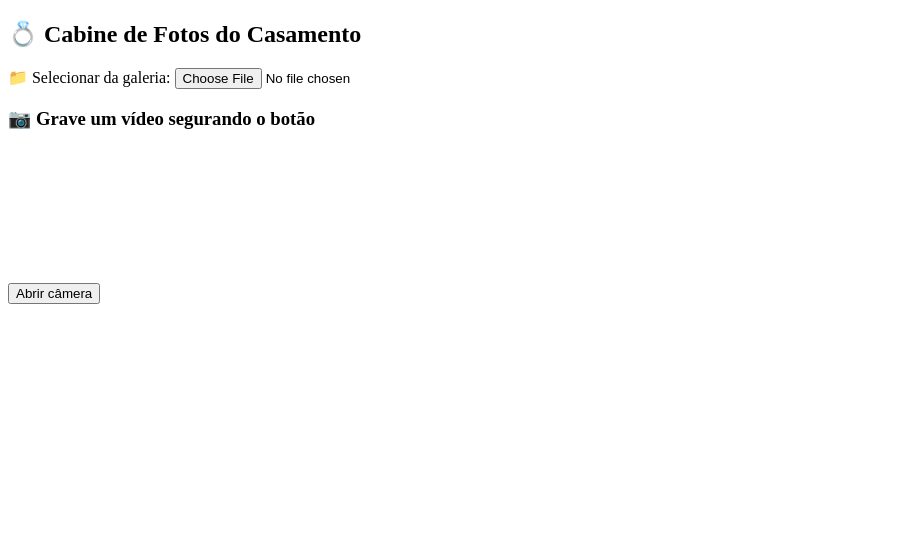
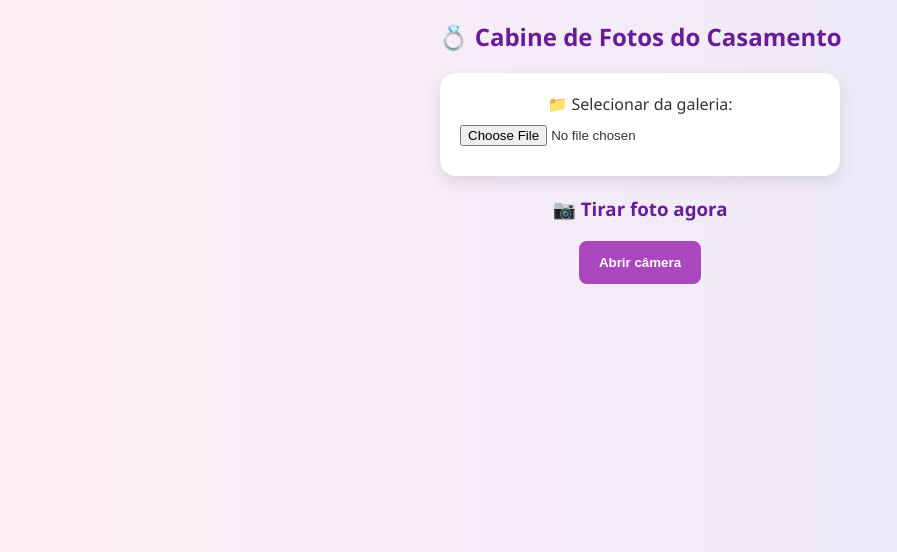
Before and after one commit to gabrielleite12/casamento, a Flask app: page / in a window 1280 px wide. Shown: the top 552 px of the page, without its empty margins (0-897 px from the left). Run offline with Flask 3, Linux system fonts and the light colour scheme.

Commit message:
Update index.html

```diff
--- a/templates/index.html
+++ b/templates/index.html
@@ -1,12 +1,118 @@
 <!DOCTYPE html>
 <html lang="pt-br">
 <head>
-  <meta charset="UTF-8" />
+  <meta charset="UTF-8">
   <title>Cabine de Fotos - Casamento</title>
-  <meta name="viewport" content="width=device-width, initial-scale=1.0" />
+  <meta name="viewport" content="width=device-width, initial-scale=1.0">
   <style>
-    /* Seu CSS original aqui */
-    /* ... (mantive o CSS que você já tinha) */
+    * {
+      box-sizing: border-box;
+    }
+
+    body {
+      margin: 0;
+      font-family: 'Segoe UI', sans-serif;
+      background: linear-gradient(to right, #fff0f5, #e6e6fa);
+      color: #333;
+      text-align: center;
+    }
+
+    h2, h3 {
+      margin: 20px 0 10px;
+      color: #6a1b9a;
+    }
+
+    form {
+      margin: 20px auto;
+      max-width: 400px;
+      background: white;
+      padding: 20px;
+      border-radius: 16px;
+      box-shadow: 0 6px 16px rgba(0, 0, 0, 0.1);
+    }
+
+    input[type="file"] {
+      display: block;
+      margin: 10px auto;
+      width: 100%;
+    }
+
+    button {
+      padding: 14px 20px;
+      background-color: #ab47bc;
+      border: none;
+      border-radius: 8px;
+      color: white;
+      font-weight: bold;
+      margin: 10px 5px;
+      cursor: pointer;
+      transition: background 0.3s;
+    }
+
+    button:hover {
+      background-color: #8e24aa;
+    }
+
+    video {
+      width: 100vw;
+      height: 100vh;
+      object-fit: cover;
+      position: fixed;
+      top: 0;
+      left: 0;
+      z-index: 999;
+      display: none;
+    }
+
+    #preview-fullscreen {
+      position: fixed;
+      top: 0;
+      left: 0;
+      width: 100vw;
+      height: 100vh;
+      background-color: black;
+      display: none;
+      justify-content: center;
+      align-items: center;
+      flex-direction: column;
+      z-index: 1000;
+    }
+
+    #preview-img {
+      max-width: 100%;
+      max-height: 100vh;
+    }
+
+    .overlay-buttons {
+      position: fixed;
+      bottom: 20px;
+      left: 50%;
+      transform: translateX(-50%);
+      z-index: 1001;
+      display: flex;
+      gap: 15px;
+      flex-wrap: wrap;
+      justify-content: center;
+    }
+
+    #abrirCamera {
+      margin-bottom: 10px;
+    }
+
+    @media (max-width: 600px) {
+      form {
+        width: 90%;
+      }
+
+      button {
+        width: 100%;
+      }
+
+      .overlay-buttons {
+        bottom: 10px;
+        flex-direction: column;
+      }
+    }
   </style>
 </head>
 <body>
@@ -25,26 +131,26 @@
   <form method="post" enctype="multipart/form-data" id="upload-form">
     <label>
       📁 Selecionar da galeria:
-      <input type="file" name="imagem" accept="image/*" />
+      <input type="file" name="imagem" accept="image/*">
     </label>
   </form>
 
-  <h3>📷 Grave um vídeo segurando o botão</h3>
+  <h3>📷 Tirar foto agora</h3>
   <button id="abrirCamera">Abrir câmera</button>
 
   <video id="camera" autoplay></video>
   <div class="overlay-buttons" id="botoesCamera" style="display: none;">
-    <button id="recordBtn">🎥 Segure para gravar</button>
+    <button id="capture">📸 Capturar</button>
   </div>
 
   <!-- Tela de pré-visualização -->
-  <div id="preview-fullscreen" style="display:none; flex-direction: column; align-items: center; justify-content: center;">
-    <video id="preview-video" controls style="max-width: 100%; max-height: 80vh; border-radius: 12px; box-shadow: 0 0 10px rgba(0,0,0,0.15);"></video>
-    <div class="overlay-buttons" style="margin-top: 10px;">
-      <form method="post" enctype="multipart/form-data" id="video-form">
-        <input type="hidden" name="captured_video" id="captured-video" />
-        <button type="submit">✅ Usar este vídeo</button>
-        <button type="button" onclick="refazer()">🔁 Gravar outro</button>
+  <div id="preview-fullscreen">
+    <img id="preview-img" src="">
+    <div class="overlay-buttons">
+      <form method="post" enctype="multipart/form-data" id="photo-form">
+        <input type="hidden" name="captured_image" id="captured-image">
+        <button type="submit">✅ Usar esta foto</button>
+        <button type="button" onclick="refazer()">🔁 Tirar outra</button>
       </form>
     </div>
   </div>
@@ -54,16 +160,12 @@
     const video = document.getElementById('camera');
     const botoesCamera = document.getElementById('botoesCamera');
     const previewFullscreen = document.getElementById('preview-fullscreen');
-  const previewVideo = document.getElementById('preview-video');
-  const capturedVideoInput = document.getElementById('captured-video');
-  const recordBtn = document.getElementById('recordBtn');
-
+    const previewImg = document.getElementById('preview-img');
+    const capturedImageInput = document.getElementById('captured-image');
     let stream = null;
-  let mediaRecorder = null;
-  let chunks = [];
 
     abrirCameraBtn.addEventListener('click', () => {
-    navigator.mediaDevices.getUserMedia({ video: { facingMode: 'environment' }, audio: true })
+      navigator.mediaDevices.getUserMedia({ video: { facingMode: 'environment' }, audio: false })
         .then(s => {
           stream = s;
           video.srcObject = stream;
@@ -76,63 +178,30 @@
         });
     });
 
-  recordBtn.addEventListener('mousedown', () => {
-    if (!stream) return alert('Abra a câmera antes.');
+    document.getElementById('capture').addEventListener('click', () => {
+      const canvas = document.createElement('canvas');
+      canvas.width = video.videoWidth;
+      canvas.height = video.videoHeight;
+      const context = canvas.getContext('2d');
+      context.drawImage(video, 0, 0, canvas.width, canvas.height);
 
-    chunks = [];
-    mediaRecorder = new MediaRecorder(stream, { mimeType: 'video/webm; codecs=vp8' });
+      const dataURL = canvas.toDataURL('image/jpeg');
+      capturedImageInput.value = dataURL;
+      previewImg.src = dataURL;
 
-    mediaRecorder.ondataavailable = e => {
-      if (e.data.size > 0) chunks.push(e.data);
-    };
-
-    mediaRecorder.onstop = () => {
-      const blob = new Blob(chunks, { type: 'video/webm' });
-      const videoURL = URL.createObjectURL(blob);
-
-      capturedVideoInput.value = ''; // reset
-      // Converter Blob para base64 e enviar (opcional, mas ideal para enviar no POST)
-      const reader = new FileReader();
-      reader.onloadend = function() {
-        capturedVideoInput.value = reader.result;
-      };
-      reader.readAsDataURL(blob);
-
-      previewVideo.src = videoURL;
-      previewVideo.style.display = 'block';
-
-      // Parar a câmera
+      // Parar câmera
       video.pause();
       stream.getTracks().forEach(track => track.stop());
       video.style.display = 'none';
       botoesCamera.style.display = 'none';
 
+      // Mostrar preview
       previewFullscreen.style.display = 'flex';
-    };
-
-    mediaRecorder.start();
-    recordBtn.textContent = '⏹ Solte para parar';
-  });
-
-  recordBtn.addEventListener('mouseup', () => {
-    if (mediaRecorder && mediaRecorder.state === 'recording') {
-      mediaRecorder.stop();
-      recordBtn.textContent = '🎥 Segure para gravar';
-    }
-  });
-
-  recordBtn.addEventListener('mouseleave', () => {
-    // Caso solte o botão fora da área
-    if (mediaRecorder && mediaRecorder.state === 'recording') {
-      mediaRecorder.stop();
-      recordBtn.textContent = '🎥 Segure para gravar';
-    }
     });
 
     function refazer() {
       previewFullscreen.style.display = 'none';
-    previewVideo.src = '';
-    capturedVideoInput.value = '';
+      capturedImageInput.value = '';
       abrirCameraBtn.style.display = 'inline-block';
     }
   </script>
```
Lines whose indentation alone changed are shown as unchanged.
